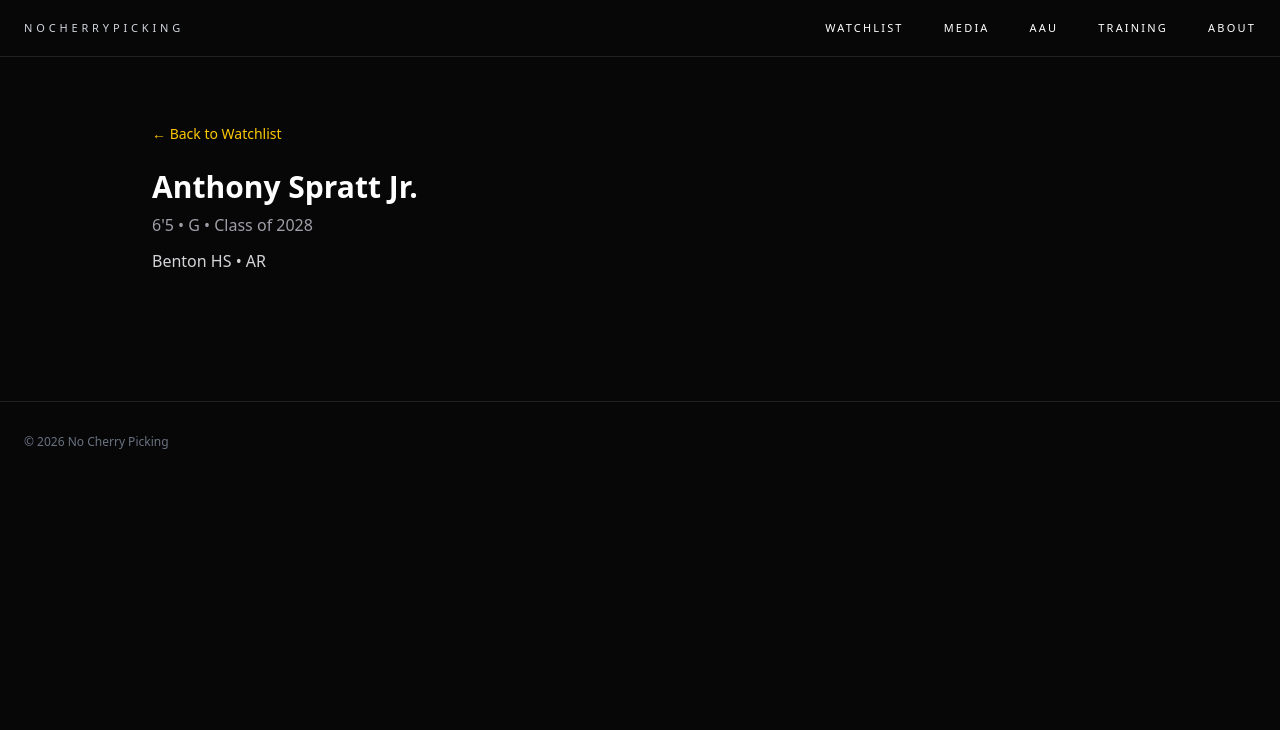
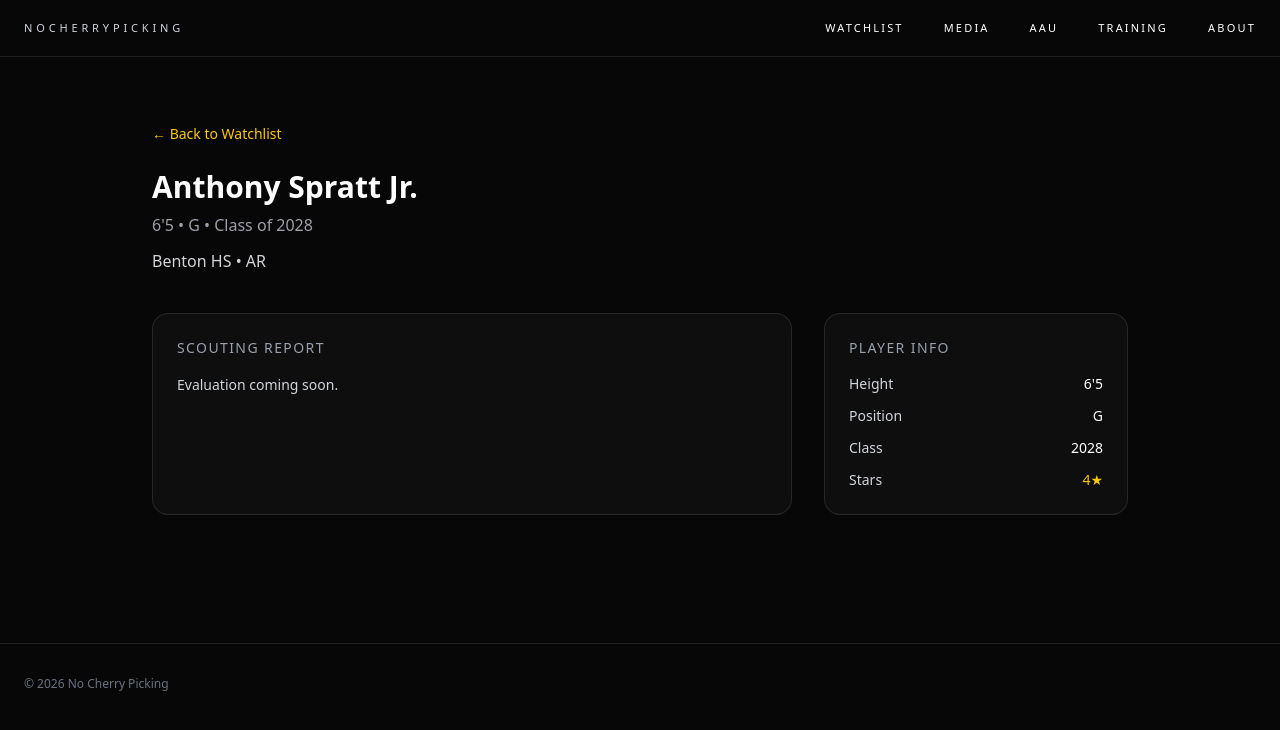
Before and after one commit to nocherrypicking-ra/ncphoops, a Next.js app: page /watchlist/anthony-spratt-jr-2028 in a window 1280 px wide. Shown: the top 730 px of the page. Built offline with nearby package versions, Linux system fonts and the light colour scheme.

Commit message:
Update page.tsx

```diff
--- a/app/watchlist/[id]/page.tsx
+++ b/app/watchlist/[id]/page.tsx
@@ -18,12 +18,61 @@ export default function PlayerPage() {
       {player ? (
         <>
    <h1 className="mt-6 text-3xl font-bold">{player.name}</h1>
+
 <p className="mt-2 text-zinc-400">
   {player.height} • {player.position} • Class of {player.classYear}
 </p>
+
 <p className="mt-3 text-zinc-300">
   {player.school} • {player.state}
 </p>
+
+
+{/* ⬇️ PASTE THE NEW CODE RIGHT HERE ⬇️ */}
+
+<div className="mt-10 grid md:grid-cols-3 gap-8">
+
+  {/* LEFT – SCOUTING */}
+  <div className="md:col-span-2 rounded-2xl border border-white/10 bg-white/[0.03] p-6">
+    <h2 className="text-sm tracking-widest uppercase text-gray-400 mb-4">
+      Scouting Report
+    </h2>
+
+    <p className="text-sm text-gray-300 leading-relaxed">
+      {player.summary || "Evaluation coming soon."}
+    </p>
+  </div>
+
+  {/* RIGHT – PLAYER INFO */}
+  <div className="rounded-2xl border border-white/10 bg-white/[0.03] p-6 space-y-3">
+    <h2 className="text-sm tracking-widest uppercase text-gray-400 mb-4">
+      Player Info
+    </h2>
+
+    <div className="flex justify-between text-sm text-gray-300">
+      <span>Height</span>
+      <span className="text-white">{player.height}</span>
+    </div>
+
+    <div className="flex justify-between text-sm text-gray-300">
+      <span>Position</span>
+      <span className="text-white">{player.position}</span>
+    </div>
+
+    <div className="flex justify-between text-sm text-gray-300">
+      <span>Class</span>
+      <span className="text-white">{player.classYear}</span>
+    </div>
+
+    <div className="flex justify-between text-sm text-gray-300">
+      <span>Stars</span>
+      <span className="text-yellow-400">{player.stars}★</span>
+    </div>
+
+  </div>
+
+</div>
+
         </>
       ) : (
         <>
```
Lines whose indentation alone changed are shown as unchanged.
